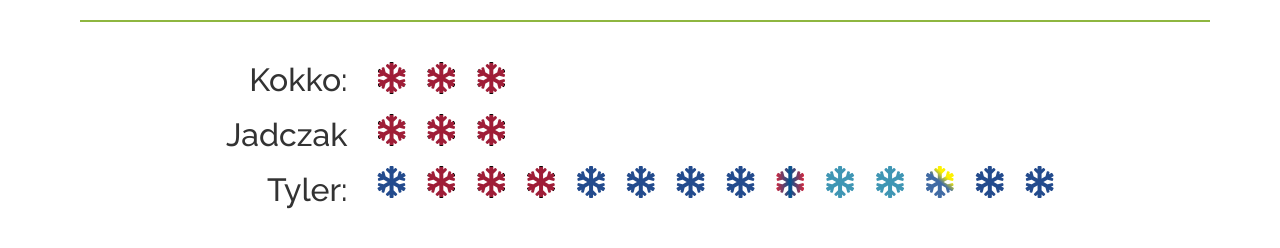
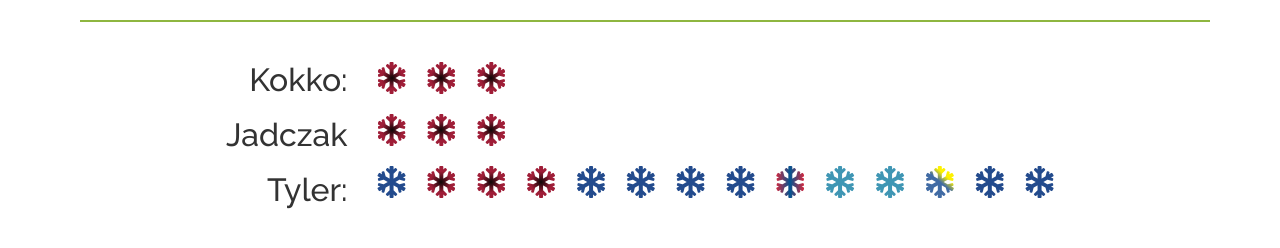
Before and after one commit to skidude89-zz/snowcunts, a plain HTML site: page index.html in a window 1280 px wide. Both pictures are taken after a click on the button "17'/18'". Shown: the part 1158-1406 px from the top of the page. Drawn offline with Linux system fonts and the light colour scheme.

Commit message:
Update style.css

```diff
--- a/css/style.css
+++ b/css/style.css
@@ -634,7 +634,7 @@ filter: progid:DXImageTransform.Microsoft.gradient( startColorstr='#779936', end
 }
 
 .fa-jackson {
-					background: -webkit-radial-gradient(Circle, #9F1D37 70%, #0D0707 30%);
+					background: -webkit-radial-gradient(Circle, #0D0707, #9F1D37 50%);
 					-webkit-background-clip: text;
 					-webkit-text-fill-color: transparent;
 					font-size: xx-large;
```
